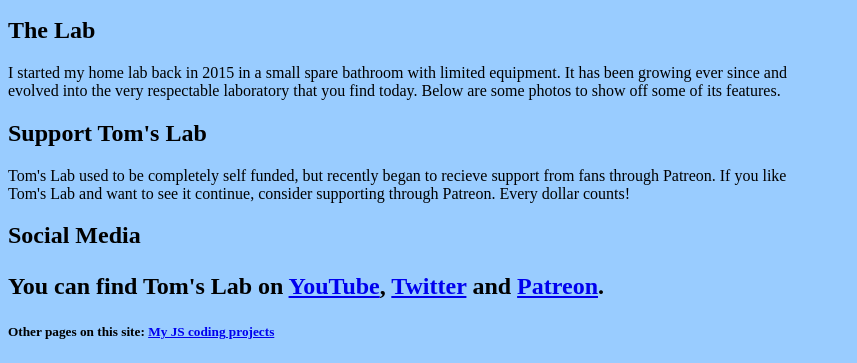
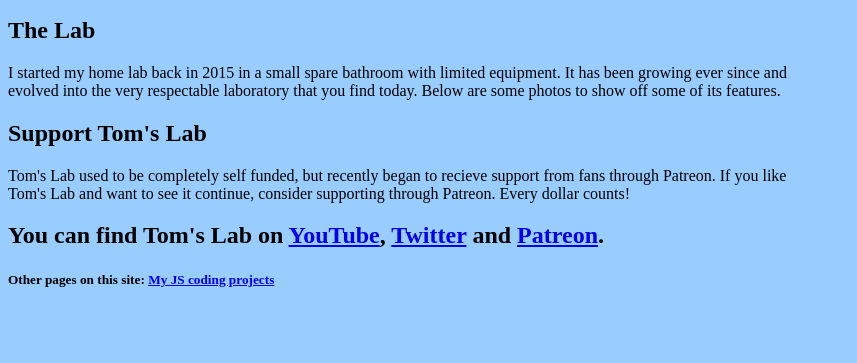
Before and after one commit to TomsLabYT/TomsLabYT.github.io, a plain HTML site: page index.html in a window 1280 px wide. Shown: the part 671-1034 px from the top of the page, without its empty margins (0-857 px from the left). After the commit the page ends 981 px from the top, so only its background shows below. Drawn offline with Linux system fonts and the light colour scheme.

Commit message:
Update index.html

```diff
--- a/index.html
+++ b/index.html
@@ -24,8 +24,7 @@
         <p>Tom's Lab used to be completely self funded, but recently began to recieve support from fans through Patreon. If you like <br>
         Tom's Lab and want to see it continue, consider supporting through Patreon. Every dollar counts!</p>
 
-        <h2>Social Media</h>
-        <p>You can find Tom's Lab on <a href="https://youtube.com/c/tomslab?sub_confirmation=1">YouTube</a>, <a href="https://twitter.com/diphitom">Twitter</a> and <a href="https://www.patreon.com/Tomslab">Patreon</a>.</p>
+        <h2>You can find Tom's Lab on <a href="https://youtube.com/c/tomslab?sub_confirmation=1">YouTube</a>, <a href="https://twitter.com/diphitom">Twitter</a> and <a href="https://www.patreon.com/Tomslab">Patreon</a>.</h2>
 
 
         <h5>Other pages on this site: <a href="https://tomslabyt.github.io/codeProjects.html">My JS coding projects</a></h5>
```
